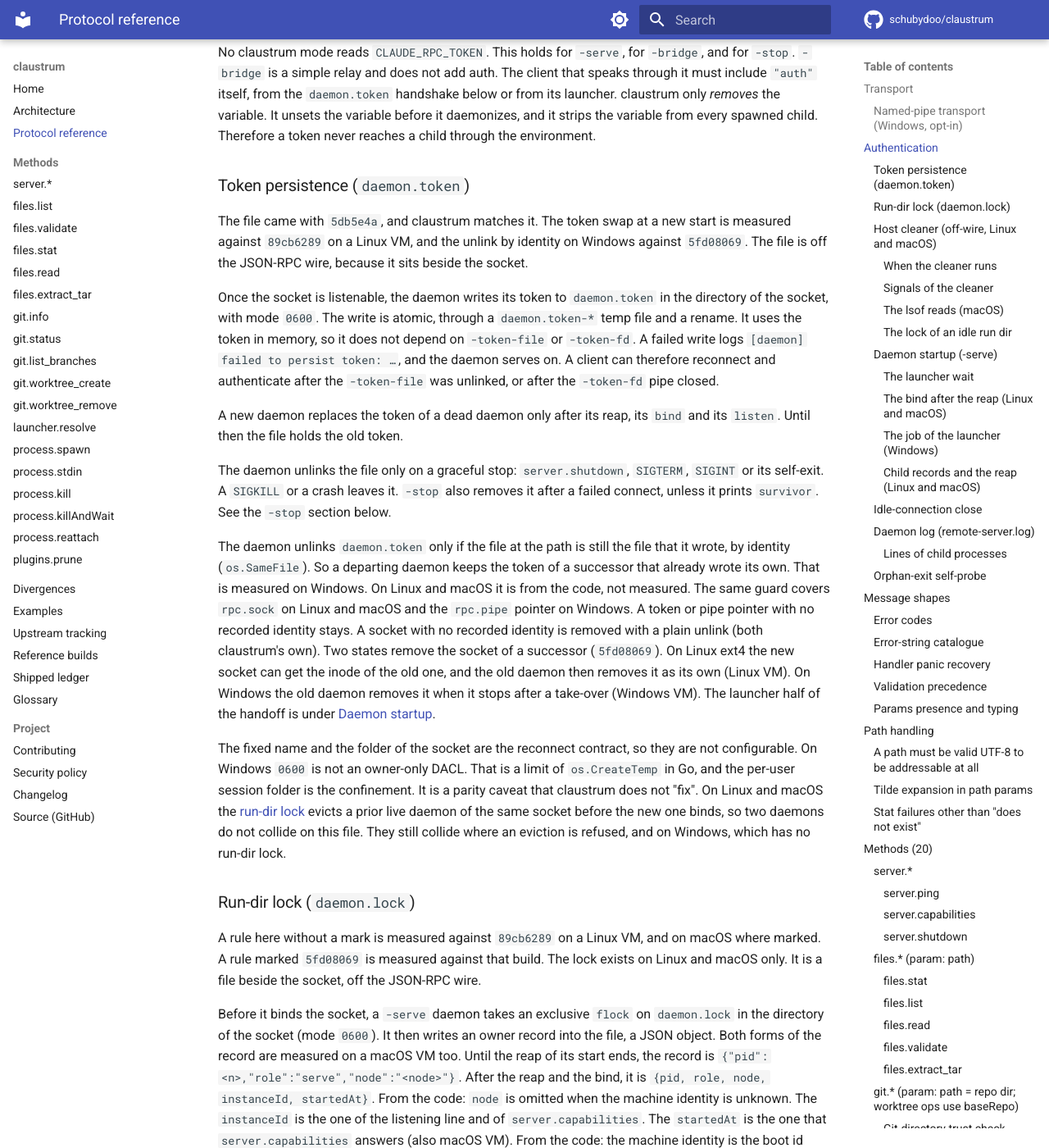
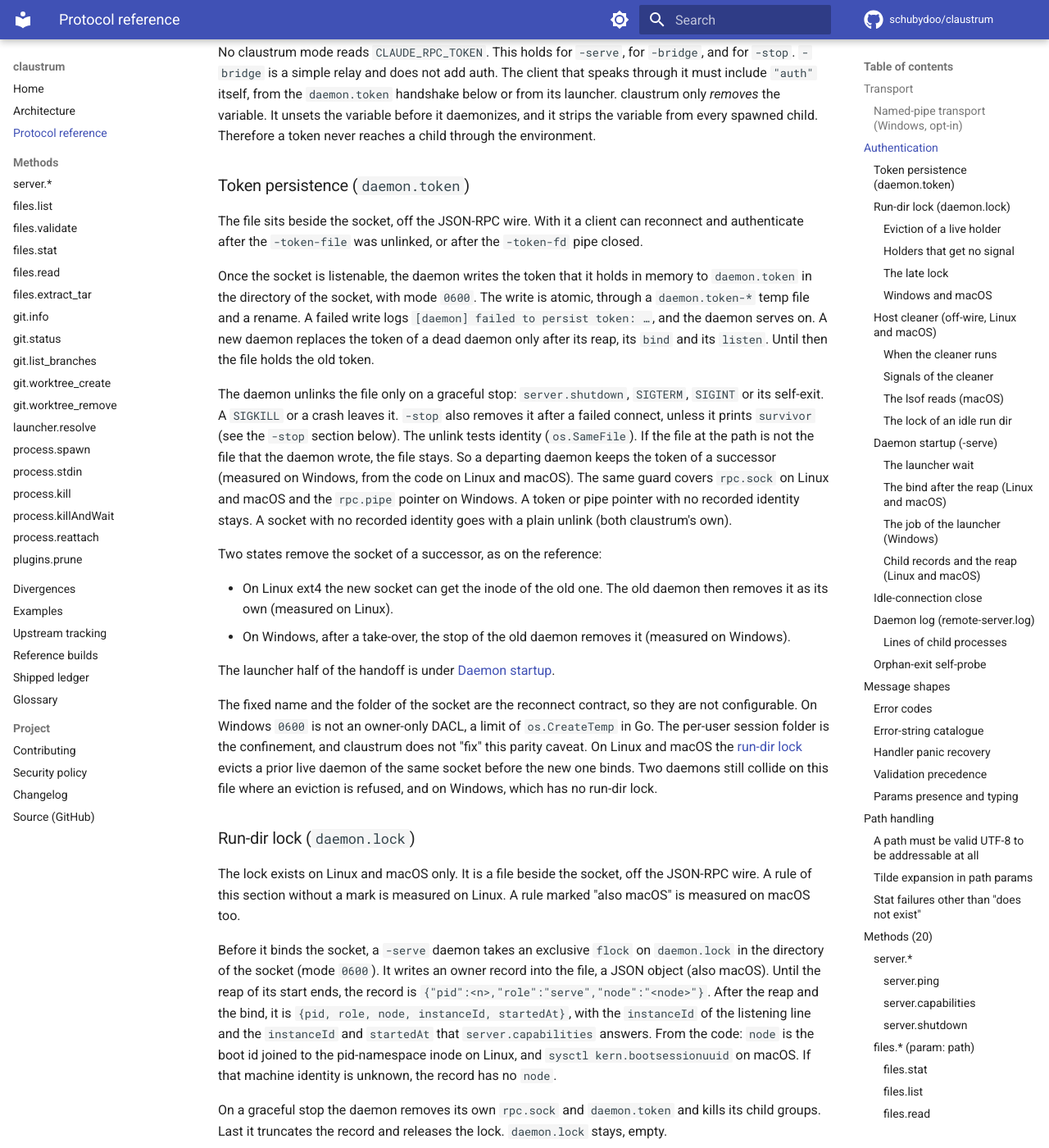
Before and after one commit to schubydoo/claustrum, an MkDocs documentation site: the page built from docs/PROTOCOL.md, in a window 1280 px wide and 1400 px high, scrolled down 2993 px. Shown: the whole window at 82% size. Built offline with MkDocs 1.6.1 and Material for MkDocs 9.7.7, drawn with Linux system fonts in a browser that asks for light colours; comment, search, counter and statistics services are not loaded; some of the changed text lies outside the part shown.

Commit message:
docs: cut the token file and run-dir lock sections of PROTOCOL.md
Co-Authored-By: Claude Opus 5.5 <noreply@anthropic.com>

````diff
--- a/docs/PROTOCOL.md
+++ b/docs/PROTOCOL.md
@@ -143,82 +143,78 @@ environment.
 
 ### Token persistence (`daemon.token`)
 
-The file came with `5db5e4a`, and claustrum matches it. The token swap at a new
-start is measured against `89cb6289` on a Linux VM, and the unlink by identity on
-Windows against `5fd08069`. The file is off the JSON-RPC wire, because it sits
-beside the socket.
-
-Once the socket is listenable, the daemon writes its token to `daemon.token` in
-the directory of the socket, with mode `0600`. The write is atomic, through a
-`daemon.token-*` temp file and a rename. It uses the token in memory, so it does
-not depend on `-token-file` or `-token-fd`. A failed write logs
-`[daemon] failed to persist token: …`, and the daemon serves on. A client can
-therefore reconnect and authenticate after the `-token-file` was unlinked, or
-after the `-token-fd` pipe closed.
-
-A new daemon replaces the token of a dead daemon only after its reap, its `bind`
-and its `listen`. Until then the file holds the old token.
+The file sits beside the socket, off the JSON-RPC wire. With it a client can
+reconnect and authenticate after the `-token-file` was unlinked, or after the
+`-token-fd` pipe closed.
+
+Once the socket is listenable, the daemon writes the token that it holds in memory to
+`daemon.token` in the directory of the socket, with mode `0600`. The write is
+atomic, through a `daemon.token-*` temp file and a rename. A failed write logs
+`[daemon] failed to persist token: …`, and the daemon serves on. A new daemon
+replaces the token of a dead daemon only after its reap, its `bind` and its
+`listen`. Until then the file holds the old token.
 
 The daemon unlinks the file only on a graceful stop: `server.shutdown`,
-`SIGTERM`, `SIGINT` or its self-exit. A `SIGKILL` or a crash leaves it. `-stop` also removes it after a failed
-connect, unless it prints `survivor`. See the `-stop` section below.
-
-The daemon unlinks `daemon.token` only if the file at the path is still the file
-that it wrote, by identity (`os.SameFile`). So a departing daemon keeps the token
-of a successor that already wrote its own. That is measured on Windows. On Linux
-and macOS it is from the code, not measured. The same guard covers `rpc.sock` on
-Linux and macOS and the `rpc.pipe` pointer on Windows. A token or pipe pointer
-with no recorded identity stays. A socket with no recorded identity is removed
-with a plain unlink (both claustrum's own). Two states remove the socket of a
-successor (`5fd08069`). On Linux ext4 the new socket can get the inode of the old
-one, and the old daemon then removes it as its own (Linux VM). On Windows the old
-daemon removes it when it stops after a take-over (Windows VM). The launcher half of the handoff is under
-[Daemon startup](#daemon-startup-serve).
+`SIGTERM`, `SIGINT` or its self-exit. A `SIGKILL` or a crash leaves it. `-stop`
+also removes it after a failed connect, unless it prints `survivor` (see the
+`-stop` section below). The unlink tests identity (`os.SameFile`). If the file
+at the path is not the file that the daemon wrote, the file stays. So a
+departing daemon keeps the token of a successor (measured on Windows, from the
+code on Linux and macOS). The same guard covers `rpc.sock` on Linux and macOS and
+the `rpc.pipe` pointer on Windows. A token or pipe pointer with no recorded
+identity stays. A socket with no recorded identity goes with a plain unlink
+(both claustrum's own).
+
+Two states remove the socket of a successor, as on the reference:
+
+- On Linux ext4 the new socket can get the inode of the old one. The old daemon
+  then removes it as its own (measured on Linux).
+- On Windows, after a take-over, the stop of the old daemon removes it
+  (measured on Windows).
+
+The launcher half of the handoff is under [Daemon startup](#daemon-startup-serve).
 
 The fixed name and the folder of the socket are the reconnect contract, so they
-are not configurable. On Windows `0600` is not an owner-only DACL. That is a
-limit of `os.CreateTemp` in Go, and the per-user session folder is the
-confinement. It is a parity caveat that claustrum does not "fix". On Linux and
-macOS the [run-dir lock](#run-dir-lock-daemonlock) evicts a prior live daemon of
-the same socket before the new one binds, so two daemons do not collide on this
-file. They still collide where an eviction is refused, and on Windows, which has
-no run-dir lock.
+are not configurable. On Windows `0600` is not an owner-only DACL, a limit of
+`os.CreateTemp` in Go. The per-user session folder is the confinement, and
+claustrum does not "fix" this parity caveat. On Linux and macOS the
+[run-dir lock](#run-dir-lock-daemonlock) evicts a prior live daemon of the same
+socket before the new one binds. Two daemons still collide on this file where an
+eviction is refused, and on Windows, which has no run-dir lock.
 
 ### Run-dir lock (`daemon.lock`)
 
-A rule here without a mark is measured against `89cb6289` on a Linux VM, and on
-macOS where marked. A rule marked `5fd08069` is measured against that build. The
-lock exists on Linux and macOS only. It is a file beside the socket, off the JSON-RPC wire.
+The lock exists on Linux and macOS only. It is a file beside the socket, off the
+JSON-RPC wire. A rule of this section without a mark is measured on Linux. A rule marked "also
+macOS" is measured on macOS too.
 
 Before it binds the socket, a `-serve` daemon takes an exclusive `flock` on
-`daemon.lock` in the directory of the socket (mode `0600`). It then writes an
-owner record into the file, a JSON object. Both forms of the record are measured
-on a macOS VM too. Until the reap of its start ends, the record is
-`{"pid":<n>,"role":"serve","node":"<node>"}`. After the reap and the bind, it is
-`{pid, role, node, instanceId, startedAt}`. From the code: `node` is omitted when
-the machine identity is unknown. The `instanceId` is the one of the listening
-line and of `server.capabilities`. The `startedAt` is the one that
-`server.capabilities` answers (also macOS VM). From the code: the machine
-identity is the boot id joined to the pid-namespace inode on Linux, and
-`sysctl kern.bootsessionuuid` on macOS.
-
-On a graceful stop the daemon closes the listener and removes its own
-`rpc.sock`. It closes the connections and kills the child groups. Then it
-removes `daemon.token`, truncates the record and releases the lock. That order
-is measured against `5fd08069` on a Linux VM, and not on macOS. The file
+`daemon.lock` in the directory of the socket (mode `0600`). It writes an owner
+record into the file, a JSON object (also macOS). Until the reap of its start
+ends, the record is `{"pid":<n>,"role":"serve","node":"<node>"}`. After the reap
+and the bind, it is `{pid, role, node, instanceId, startedAt}`, with the
+`instanceId` of the listening line and the `instanceId` and `startedAt` that
+`server.capabilities` answers. From the code:
+`node` is the boot id joined to the pid-namespace inode on Linux, and
+`sysctl kern.bootsessionuuid` on macOS. If that machine identity is unknown, the
+record has no `node`.
+
+On a graceful stop the daemon removes its own `rpc.sock` and `daemon.token` and
+kills its child groups. Last it truncates the record and releases the lock.
 `daemon.lock` stays, empty.
 
+#### Eviction of a live holder
+
 A prior live daemon of the same socket can hold the lock. The new daemon then
-sends it `SIGTERM` and tries the lock every 50 ms for 2 s. If the lock is still
-held, it tests the holder again and sends `SIGKILL` (that test is measured
-against `4534d86`). Then it tries the lock for
-1 s more (claustrum's own value). It waits on the lock, not on the pid. On Linux
-both signals go through one `pidfd_open` descriptor with `pidfd_send_signal`.
-claustrum uses `kill` on macOS, and the call of the reference there is not
-measured.
+sends it `SIGTERM` and tries the lock every 50 ms for 2 s. If the lock is still held, it
+tests the holder again, sends `SIGKILL` and tries the lock for 1 s more
+(claustrum's own value). It waits on the lock, not on the pid. On Linux both
+signals go through one `pidfd_open` descriptor. On macOS claustrum uses `kill`
+(the call of the reference there is not measured).
 
 The daemon logs these lines. `<who>` is `pid <n> (instance "<hex>")` for a
-holder with the full record, and `pid <n>` for a holder with the short record.
+holder with the full record, and `pid <n>` for the short record. The first two
+lines, in the `pid <n>` form, are also macOS.
 
 ```
 [daemon] serve: run dir is held by a live daemon, <who>; sending SIGTERM
@@ -227,57 +223,53 @@ holder with the full record, and `pid <n>` for a holder with the short record.
 [daemon] serve: previous owner of <dir>: killed
 ```
 
-The first two lines, in the `pid <n>` form, are measured on a macOS VM too.
-
-The summary line ends in `terminated` after a `SIGTERM`, in `killed` after a
-`SIGKILL`, and in `survivor` for a holder that stays (`4534d86`). The
-`terminated` line is `[daemon] serve: previous owner of <dir>: terminated`
-(`4534d86`). A holder that the `SIGKILL` stopped gets no "exited" line.
+The summary line `[daemon] serve: previous owner of <dir>: <outcome>` ends in
+`terminated` after a `SIGTERM`, in `killed` after a `SIGKILL`, and in `survivor`
+for a holder that stays. A holder that the `SIGKILL` stopped gets no "exited"
+line.
 
 A signal can reach a daemon during its own start, for example from a second
-daemon or from `-stop`. The rules of this paragraph are measured on a Linux VM.
-The `SIGTERM` from a second daemon (the first case) is measured on a macOS VM
-too. The daemon logs one `received` line, for example
+daemon (also macOS) or from `-stop`. The daemon handles one `SIGTERM` or
+`SIGINT`. It logs one line, for example
 `[daemon] received terminated; shutting down (children will be killed)`, or
-`received interrupt` with the same tail. It handles one `SIGTERM` or `SIGINT`. It
-finishes the reap of its start, binds and listens, writes its token, and then
-shuts down and exits 0. A daemon that gets the signal while it evicts an older
-holder still evicts it first. It sends the child of that holder `SIGTERM`
-before it binds. A `-stop` during the reap prints `terminated` and exits 0.
-After a signal during an eviction, or a `-stop` during the reap, the launcher of
-the signalled daemon exits 1 after about 12 s with
+`received interrupt` with the same tail. It finishes the reap of its start. A
+daemon in the eviction of an older holder still evicts it. It sends the child of
+that holder `SIGTERM` before it binds. Then it binds, listens, writes its token,
+shuts down and exits 0. A `-stop` during the reap prints `terminated` and exits
+0. The launcher of the signalled daemon exits 1 after about 12 s in two cases: a
+signal during an eviction, and a `-stop` during the reap. Its text is
 `daemon did not take over <socket> (predecessor still owns it)`. A second daemon
 that sent `SIGKILL` to a first one during its start takes the lock and serves
 with its full record.
 
-The eviction fires only against a holder that is one of our own `-serve`
-daemons for this socket, on this machine. If the first test of the holder fails,
-the daemon signals nothing and serves without the lock. It logs a refusal line
-and, except for an unusable record, the summary
-`[daemon] serve: previous owner of <dir>: survivor`. claustrum refuses a holder
-on another machine or container that shares the folder. It also refuses a holder
-with an unknown machine identity, and a holder that is not its serve process for
-this socket. For the three refusals above the word `survivor` is claustrum's
-own, not measured. The text of that refusal line is claustrum's own too. A
-holder that survives `SIGKILL` stays, with the same summary (from the code, not
+#### Holders that get no signal
+
+The eviction fires only against our own `-serve` daemon for this socket, on this
+machine. If the first test of the holder fails, the daemon signals nothing and
+serves without the lock. It logs a refusal line and, except for an unusable
+record, the summary `survivor`. claustrum refuses a holder on another machine or
+container that shares the folder. It also refuses a holder with an unknown
+machine identity, and a holder that is not its serve process for this socket.
+For these three refusals both texts are claustrum's own, not measured. A holder
+that survives `SIGKILL` stays, with the summary `survivor` (from the code, not
 measured).
 
 If the second test of the holder fails, right before the `SIGKILL`, the daemon
 treats the holder as gone. It logs
 `[daemon] serve: pid <n> is no longer our serve holder before SIGKILL (<reason>); treating the previous daemon as gone`
-and the summary `terminated`, and then tries the lock once more. Normally it
-then serves with the lock.
+and the summary `terminated`, and tries the lock once more. Normally it then
+serves with the lock.
 
 A holder whose record has the role `stop` gets no signal. The daemon tries the
-lock every 50 ms for 2 s. Then it logs this line and serves without the lock
-(`5fd08069`, Linux and macOS VMs):
+lock every 50 ms for 2 s, logs this line and serves without the lock (also
+macOS):
 
 ```
 [daemon] serve: <dir>/daemon.lock is held by a --stop (pid <n>) that has not let go; leaving it
 ```
 
-A process that is no daemon can hold the lock, with no owner record in the
-file. The daemon signals nothing and logs three lines (Linux VM):
+A process that is no daemon can hold the lock, with no owner record. The daemon
+signals nothing and logs three lines:
 
 ```
 [daemon] serve: WARNING <dir>/daemon.lock is held by a live process we will not signal (its holder is not a daemon (role "")); leaving it alone
@@ -286,24 +278,29 @@ file. The daemon signals nothing and logs three lines (Linux VM):
 ```
 
 claustrum logs the third line at every start that ends without the lock
-(claustrum's own beyond this row, not measured). Such a
-daemon reaps no children and records none. Other role texts are not measured.
+(claustrum's own beyond this case, not measured). Such a daemon reaps no
+children and records none. Other role texts are not measured.
+
+#### The late lock
 
 While another process holds the lock, the daemon tries it again every 30 s
-(`5fd08069`, Linux and macOS VMs, for a holder of an empty file). A failed try
-logs nothing. A good try writes the full record, holds the lock until
-the exit and logs this line (`5fd08069`, Linux and macOS VMs):
+(measured for a holder of an empty file, also macOS). A failed try logs nothing.
+A good try writes the full record, holds the lock until the exit and logs this
+line (also macOS):
 
 ```
 [daemon] run-dir lock acquired late (previous holder gone); recorded pid <n> (instance "<hex>")
 ```
 
 claustrum also tries again in every other case where another process keeps the
-lock (claustrum's own). It does not try again after a failed open of the file or a refused lock call.
-
-Windows has no run-dir lock. Two daemons are kept apart there by the
-remove-then-rebind handoff of the socket. On Windows the "not the run dir's lock
-holder" line above is the first log line of every start (Windows VM).
+lock (claustrum's own). It does not try again after a failed open of the file or
+a refused lock call.
+
+#### Windows and macOS
+
+Windows has no run-dir lock. The remove-then-rebind handoff of the socket keeps
+two daemons apart there. On Windows the "not the run dir's lock holder" line
+above is the first log line of every start (measured on Windows).
 
 On macOS claustrum verifies the holder through `sysctl KERN_PROCARGS2` before it
 signals it, in the eviction and in `-stop`. The reference skips that test. See
````
Also changed, not shown: 1 other file.
